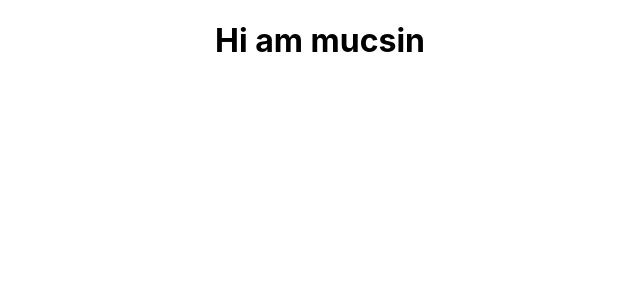
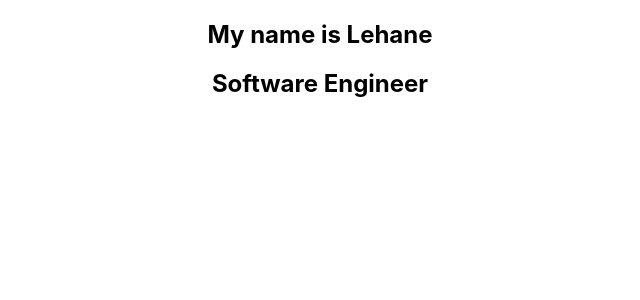
Before and after one commit to Mulindi123/group-members, a React (Create React App) app: page /lehane in a window 1280 px wide. Shown: the top 300 px of the page, without its empty margins (320-960 px from the left). Built offline with nearby package versions, Linux system fonts and the light colour scheme.

Commit message:
Lehane/lehanecomponents (#10)
* add lehane component

* added components

* add changes

---------

Co-authored-by: Lehane-P <Lehane-P>

```diff
--- a/src/App.js
+++ b/src/App.js
@@ -1,11 +1,11 @@
-import logo from "./logo.svg";
-import "./App.css";
-import Mucsin from "./Mucsin";
 
+import logo from './logo.svg';
+import './App.css';
+import Lehane from './Lehane';
 function App() {
   return (
     <div className="App">
-      <Mucsin />
+     <Lehane/>
     </div>
   );
 }
--- a/src/Lehane.js
+++ b/src/Lehane.js
@@ -0,0 +1,10 @@
+function Lehane () {
+    return (
+        <div>
+        <h2>My name is Lehane</h2>
+        <h2>Software Engineer</h2>
+        </div>
+    )
+}
+
+export default Lehane;
```
